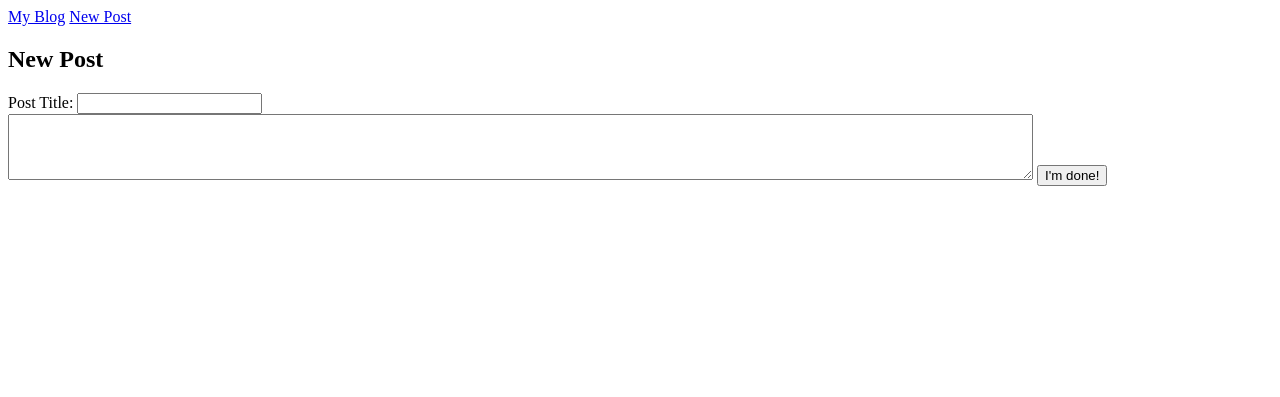
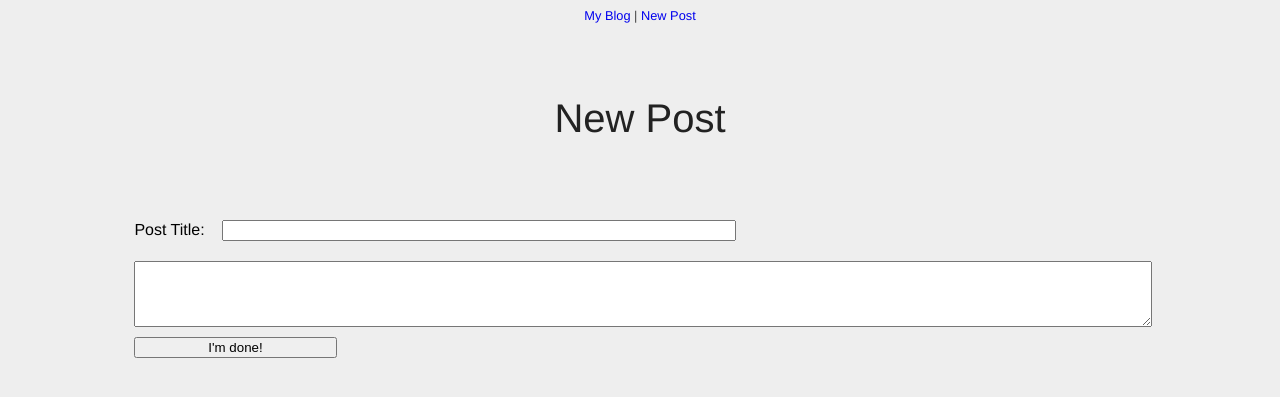
Before and after one commit to Wraenna/blogz, a Flask app: page /newpost in a window 1280 px wide. Shown: the top 397 px of the page. Run offline with Flask 2, Linux system fonts and the light colour scheme.

Commit message:
Added CSS styling.

```diff
--- /dev/null
+++ b/static/css/style.css
@@ -0,0 +1,86 @@
+body {
+  background-color: #EEEEEE;
+}
+
+
+#page_title {
+  color: #222222;
+  font: 2.5em "Helvetica Neue", sans-serif;
+  font-weight: 100;
+  text-align: center;
+  padding-top: 1em;
+
+}
+
+#indiv_post {
+  color: #222222;
+  font: 1.5em "Helvetica Neue", sans-serif;
+  font-weight: 100;
+  text-align: center;
+
+}
+
+.error {
+  font: 1em "Helvetica Neue", sans-serif;
+  font-weight: 400;
+  color: #9e3030;
+  font-weight: 400;
+
+}
+
+form {
+  padding: 2em;;
+  margin: 0 auto;
+  width: 80%;
+  font: 1em "Helvetica Neue", sans-serif;
+  font-weight: 200;
+}
+
+input[type=text] {
+  margin: 0 auto;
+  width: 50%;
+  margin: 1em;
+
+}
+
+textarea {
+  width: 100%;
+  margin-left: 0em;
+  margin-right: 5em;
+  margin-top: 0.5em;
+  margin-bottom: 0.5em;
+}
+
+input[type=password] {
+  margin: 0 auto;
+  width: 40%;
+
+}
+
+input[type=submit] {
+  width: 20%;
+}
+
+#nav {
+  text-align: center;
+  color: #444444;
+  font: 0.8em "Helvetica Neue", sans-serif;
+}
+
+a {
+  text-decoration: none;
+}
+
+a:visited {
+  color: #333333;
+}
+
+a:hover {
+  color: #888888;
+}
+
+p {
+  font: 1em "Helvetica Neue", sans-serif;
+  margin-left: 1em;
+  margin-right: 1em;
+}
--- a/templates/base.html
+++ b/templates/base.html
@@ -1,17 +1,13 @@
 <!doctype html>
 <html>
     <head>
+        <link rel="stylesheet" type="text/css" href="{{ url_for('static',filename='css/style.css') }}" />
         <title>{{title}}</title>
-        <style>
-          .error {
-            color: red;
-          }
-        </style>
     </head>
 <body>
 
-  <div>
-      <a href="blog">My Blog</a> <a href="newpost">New Post</a>
+  <div id="nav">
+      <a href="blog">My Blog</a> | <a href="newpost">New Post</a>
   </div>
 
   {% block content %}
--- a/templates/blog.html
+++ b/templates/blog.html
@@ -1,7 +1,7 @@
 {% extends "base.html" %}
 {% block content %}
 
-<h2>{{ title }}</h2>
+<h2 id="page_title">{{ title }}</h2>
 
 {% if posts|length == 0 %}
 <p>No entries yet</p>
@@ -9,7 +9,7 @@
 
 {% for post in posts %}
   {% if title == "My Blog": %}
-  <h2><a href="./blog?id={{ post.id }}">{{ post.title }}</a></h2>
+  <h2 id="indiv_post"><a href="./blog?id={{ post.id }}">{{ post.title }}</a></h2>
   {% endif %}
   <p>{{ post.body }}</p>
   <hr />
--- a/templates/newpost.html
+++ b/templates/newpost.html
@@ -1,7 +1,7 @@
 {% extends "base.html" %}
 {% block content %}
 
-<h2>New Post</h2>
+<h2 id="page_title">New Post</h2>
 
 <form method="post">
   <label>Post Title:
```
